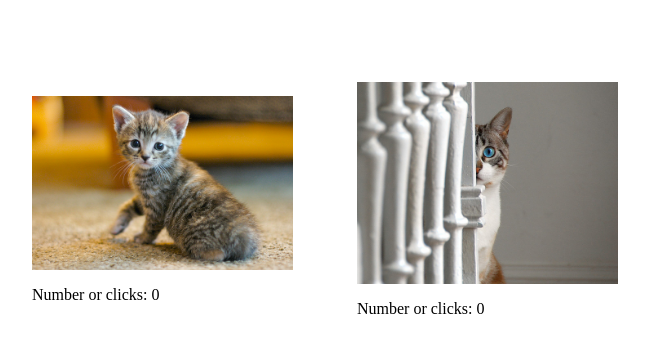
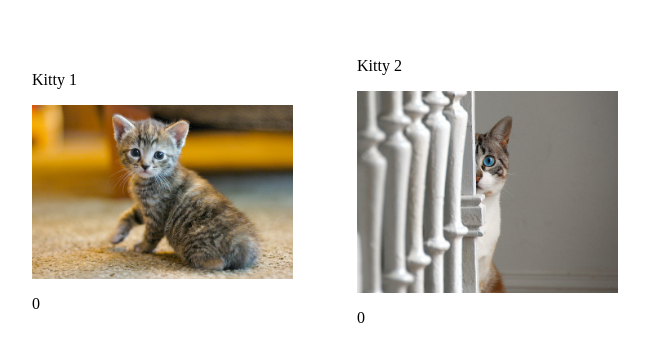
Before and after one commit to mba2/UdacityResponsive, a plain HTML site: page JS-DESIGN-PATTERNS/cat-clicker.html in a window 1280 px wide. Shown: the part 208-570 px from the top of the page, without its empty margins (347-996 px from the left). Drawn offline with Linux system fonts and the light colour scheme.

Commit message:
Two cats exercise: more steps

```diff
--- a/JS-DESIGN-PATTERNS/cat-clicker.html
+++ b/JS-DESIGN-PATTERNS/cat-clicker.html
@@ -7,7 +7,7 @@
     </head>
 
     <body>
-        <div id="kitty--1" class="kitty">
+        <!-- <div id="kitty--1" class="kitty">
             <p id="js_kitty__name--1" class="kitty__name"></p>
 
             <picture id="js_kitty__img--1" class="kitty__img js_kitty__img">
@@ -29,7 +29,7 @@
             <div class="click-counter click-counter--2">
                 <p>Number or clicks: <span id="js_kitty__counter--2" class="kitty__counter js_kitty__counter">0</span></p>
             </div>
-        </div>
+        </div> -->
 
 
         <script src="./js/cat-clicker.js"></script>
--- a/JS-DESIGN-PATTERNS/js/cat-clicker.js
+++ b/JS-DESIGN-PATTERNS/js/cat-clicker.js
@@ -1,32 +1,60 @@
-function CatClicker(id) {
-    var clickCounter = 0;
-    var name = "";
-    var DOMContainer = document.querySelector("#"+id);
+function Cat(catName,catPicture) {
+    this.name = catName || "kitty";
+    this.sourceImg = catPicture || "./img/kitty.jpg";
+    this.counter = 0;
+};
 
-    setName = function(catName) {
-        name = catName;
-    }
+Cat.prototype = {
+    domContainer : function() {
+            var div = document.createElement("div");
+                div.classList.add("kitty");
+                div.setAttribute("id",this.name);
+            return div;
+    },
+    domPicture : function() {
+        var picture =  document.createElement("picture");
+        var img = document.createElement("img");
 
-    setClickBehavior = function() {
-        console.log("Setting cat's click beahvior");
-        var _this = this;
-        var counterDisplay = document.querySelector("#js_counter");
-        var catImage = document.querySelector("#js_kitty");
-            catImage.addEventListener("click", function() {
-                _this.clickCounter++;
-                counterDisplay.innerHTML = _this.clickCounter;
-            }, false);
-    };
+        img.setAttribute("src", this.sourceImg);
+        picture.appendChild(img);
 
+        return picture;
+    },
+    domCounter : function() {
+        var wrapper =  document.createElement("div");
+        var counter =  document.createElement("p");
+            counter.classList.add("kitty__counter");
+            counter.textContent = this.counter;
+            wrapper.appendChild(counter);
+        return wrapper;
+    },
+    domName : function() {
+        var p = document.createElement("p");
+            p.setAttribute("class","kitty__name");
+            p.textContent = this.name;
+        return p;
+    },
+
+    clickBehavior : function() {
+
+    },
+    mount : function() {
+        var ct = this.domContainer();
+            ct.appendChild(this.domName());
+            ct.appendChild(this.domPicture());
+            ct.appendChild(this.domCounter());
+
+        document.querySelector("body").appendChild(ct);
+    },
 };
 
 window.onload = function() {
     console.log("Starting 'Cat Clicker' project...");
-    var kitty_1 = new CatClicker("kitty--1");
-        // kitty_1.setName("Kitty One");
-        console.log(kitty_1);
 
-        // var kitty_2 = new CatClicker("kitty--2");
-        // kitty_2.setName("Kitty Two");
-        // console.log(kitty_2);
+    var cat1 =  new Cat("Kitty 1");
+        cat1.mount();
+
+    var cat2 =  new Cat("Kitty 2","./img/kitty_2.jpg");
+        cat2.mount();
+
 };
```
